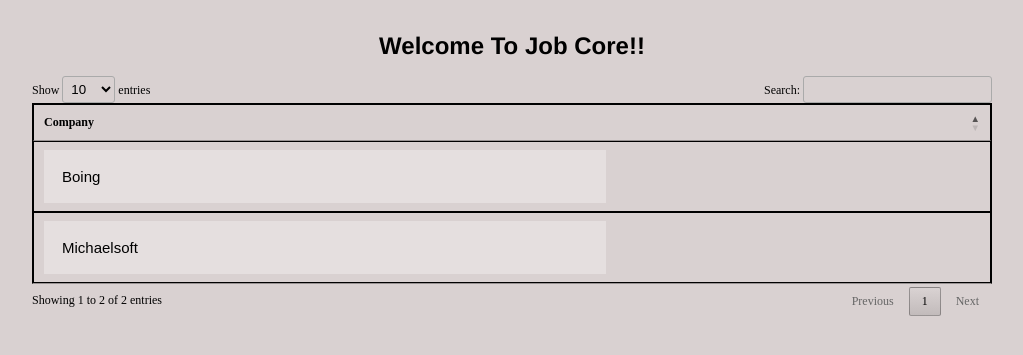
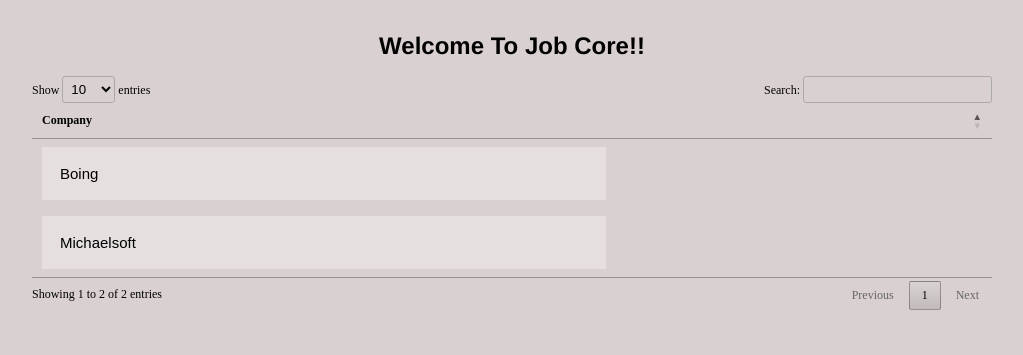
Before and after one commit to hackbois-2020/jobcore, a Flask app: page / in a window 1280 px wide. Shown: the top 355 px of the page, without its empty margins (128-1151 px from the left). Run offline with Flask 2, Linux system fonts and the light colour scheme; parts of the project's set-up code (start-up, migrations or seed data) failed here and were passed over; some libraries are stand-ins or nearby versions.

Commit message:
invisible

```diff
--- a/static/style.css
+++ b/static/style.css
@@ -50,7 +50,7 @@ body {
   cursor: pointer;
   border-radius: 6px;
 	background-color: #d9d1d1;
-  border-radius: 16px;
+  border-radius: 6px;
 }
 
 table{
@@ -77,3 +77,7 @@ h1{
 	font-family: Helvetica, Arial, sans-serif;
 	text-transform: capitalize;
 }
+
+table, th, td {
+    border: 0;
+}
```
